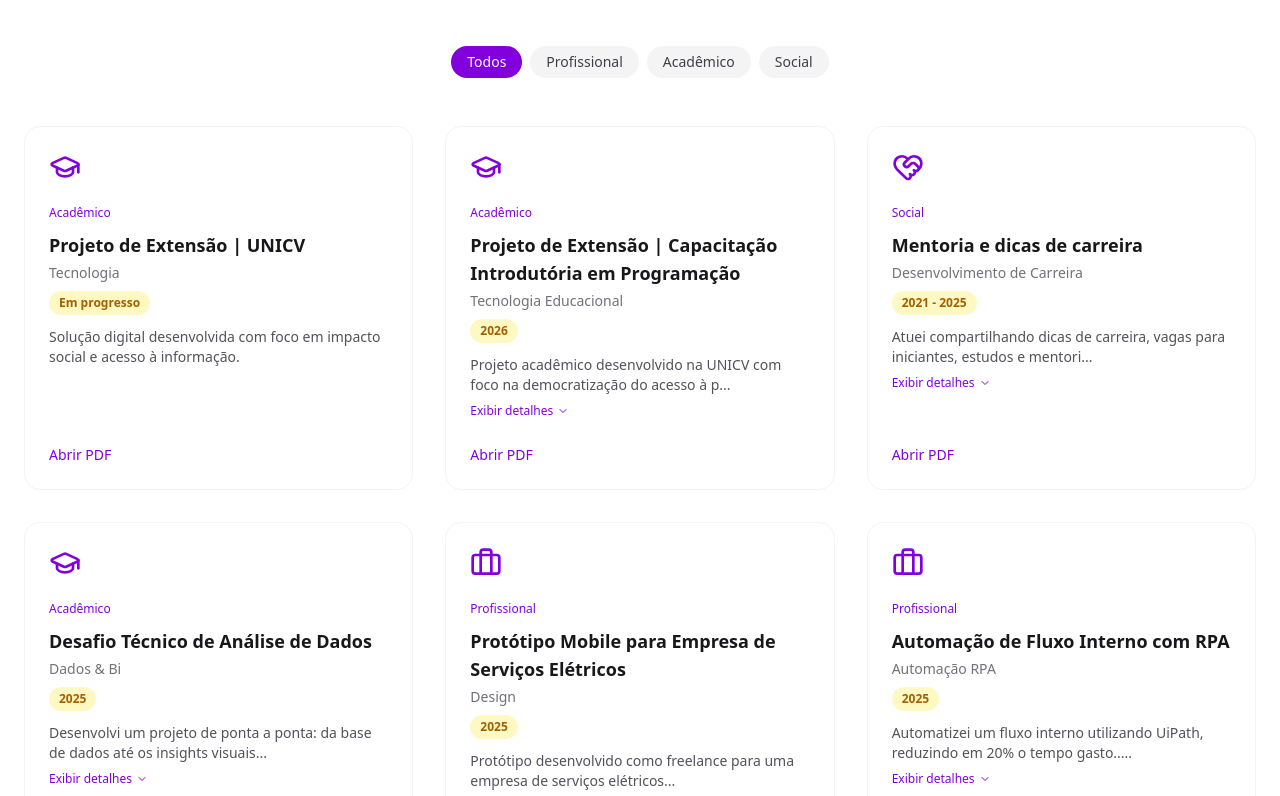
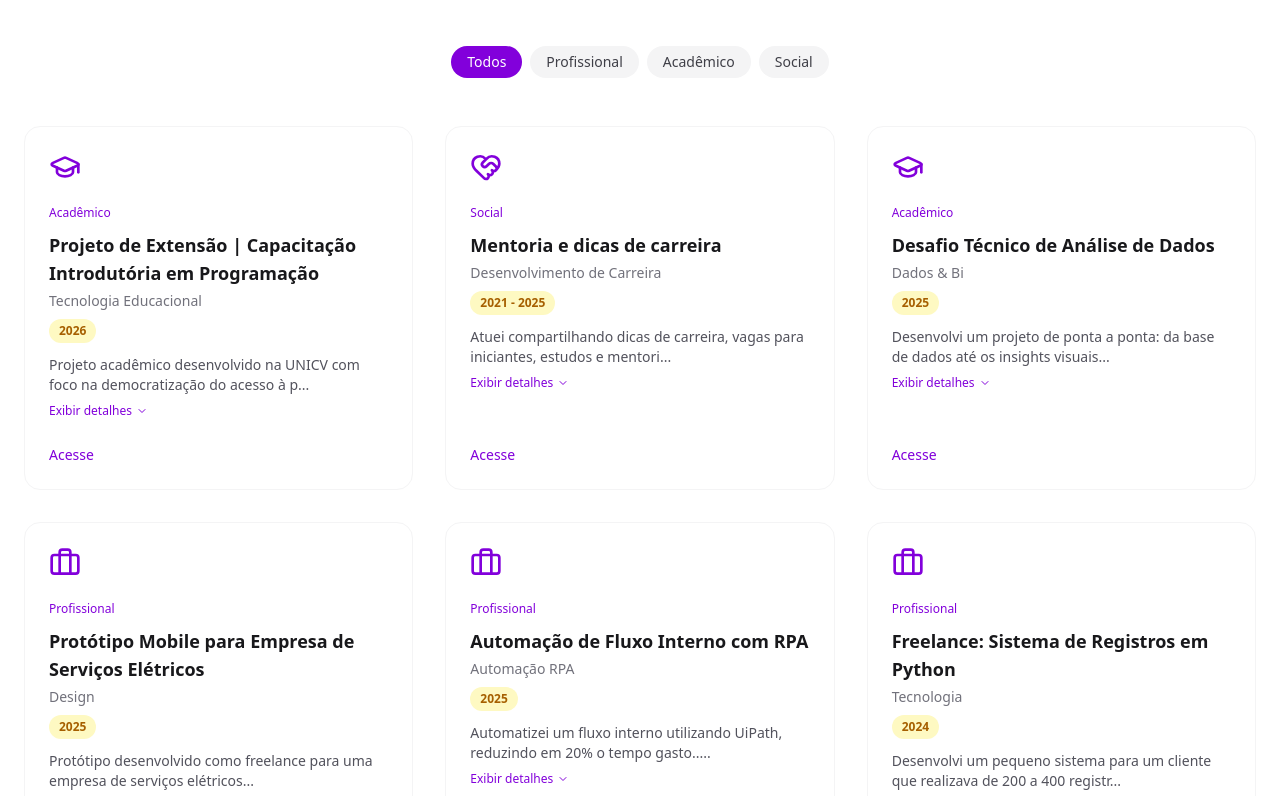
Before and after one commit to RuyLuques/ruyluques, a Next.js app: page / in a window 1280 px wide. Shown: the part 2344-3140 px from the top of the page. Built offline with nearby package versions, Linux system fonts and the light colour scheme.

Commit message:
Atualização no conteúdo

```diff
--- a/app/data/projects.ts
+++ b/app/data/projects.ts
@@ -48,17 +48,6 @@ export const projects: Project[] = [
     status: "2022 - 2023",
     icon: HeartHandshake,
     link: "https://alumnicanadabrasil.org/",
-  },
-  {
-    title: "Projeto de Extensão | UNICV",
-    area: "Tecnologia",
-    type: "Acadêmico",
-    description:
-      "Solução digital desenvolvida com foco em impacto social e acesso à informação.",
-    tags: ["Web", "Dados", "Social"],
-    status: "Em progresso",
-    icon: GraduationCap,
-    link: "#",
   },
   {
     title: "Desafio Técnico de Análise de Dados",
--- a/app/sections/projects/ProjectCard.tsx
+++ b/app/sections/projects/ProjectCard.tsx
@@ -119,7 +119,7 @@ export function ProjectCard({ project }: ProjectCardProps) {
         download
         className="mt-6 inline-flex items-center gap-2 text-sm font-medium text-purple-700 hover:underline"
       >
-        Abrir PDF
+        Acesse
       </a>
 
     </div>
```
